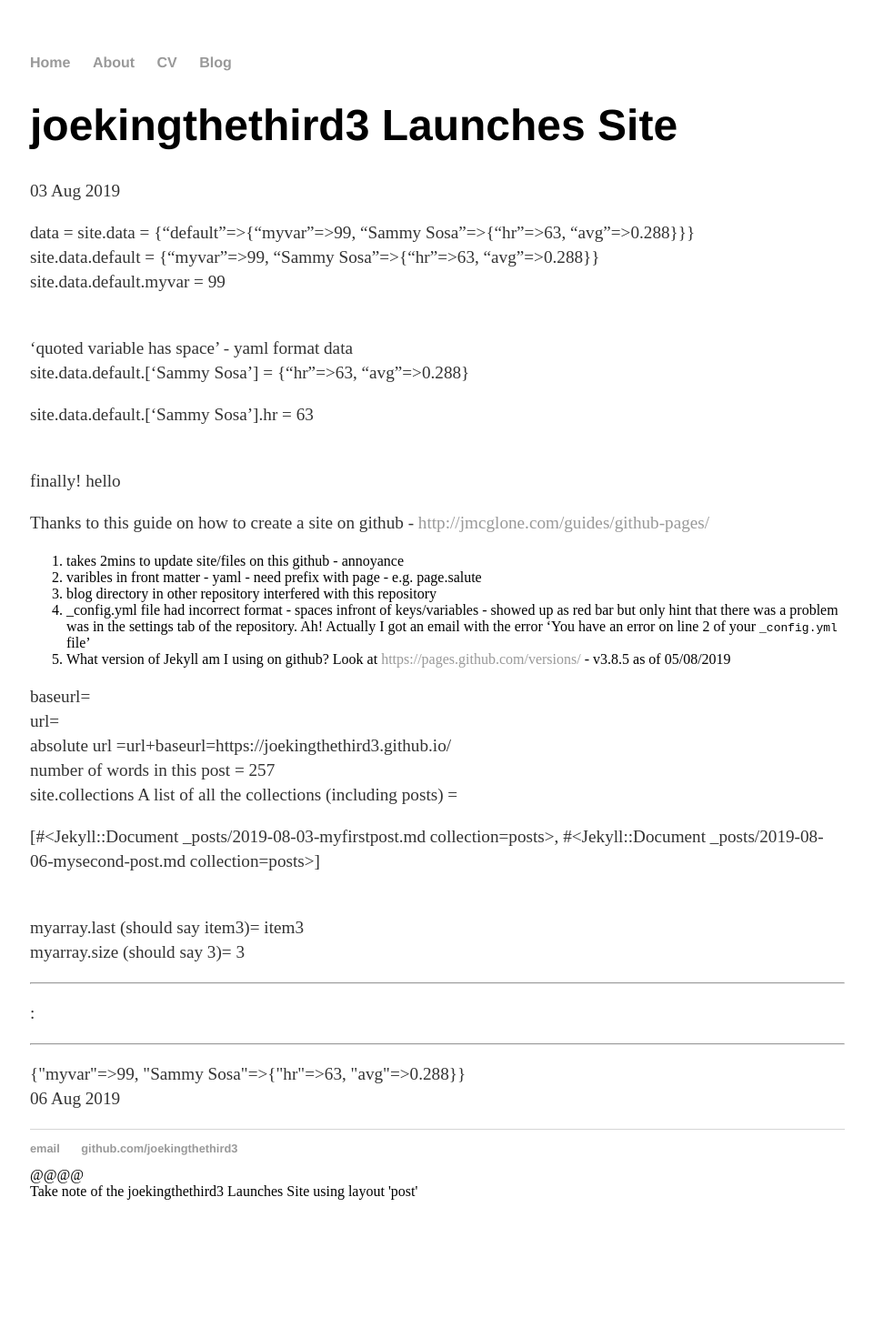
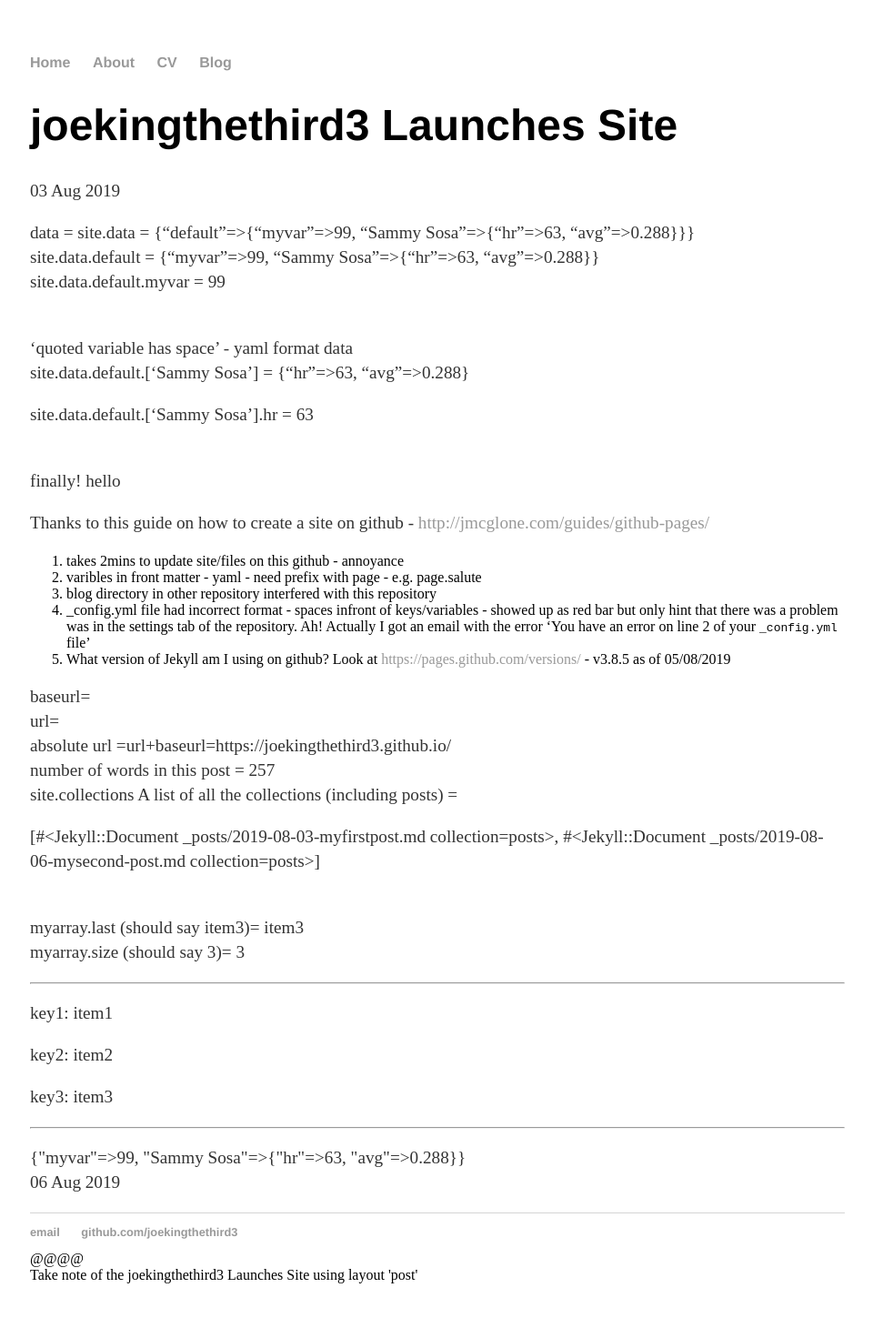
Before and after one commit to joekingTheThird3/joekingTheThird3.github.io, a Jekyll site: the page built from _posts/2019-08-03-myfirstpost.md, in a window 1280 px wide. Shown: the whole page at 91% size, without its empty margins (159-1119 px from the left). Built offline with Jekyll 4.4.1, drawn with Linux system fonts in a browser that asks for light colours; before the commit the page ends 1379 px from its top, so only the background shows below that.

Commit message:
Update 2019-08-03-myfirstpost.md

```diff
--- a/_posts/2019-08-03-myfirstpost.md
+++ b/_posts/2019-08-03-myfirstpost.md
@@ -57,9 +57,9 @@ myarray.last (should say item3)= {{page.myarray.last}}
 <br>
 myarray.size (should say 3)= {{page.myarray.size}}
 <hr>
-{{ for item in myhash }}
+{% for item in page.myhash %}
   {{ item[0] }}: {{ item[1] }}
-{{ endfor }}
+{% endfor %}
 
 <hr>
 {{  site.data.default | inspect }}
```
